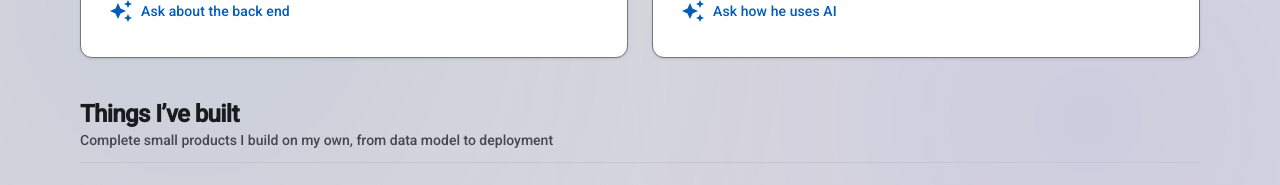
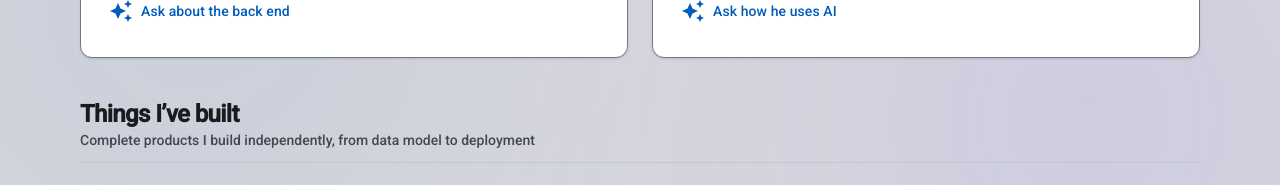
Before and after one commit to thanikc/thanikc.github.io, an Angular app in the folder apps/ui/: page / in a window 1280 px wide. Shown: the part 2400-2585 px from the top of the page. Built offline with nearby package versions, Linux system fonts and the light colour scheme.

Commit message:
feat(ui): reworded side project sub header

```diff
--- a/apps/ui/src/app/domains/profile/profile-projects.component.html
+++ b/apps/ui/src/app/domains/profile/profile-projects.component.html
@@ -2,7 +2,7 @@
   <app-section-header
     heading="Things I’ve built"
     [headingId]="headingId"
-    subtitle="Complete small products I build on my own, from data model to deployment"
+    subtitle="Complete products I build independently, from data model to deployment"
   />
 
   @if (featured().length > 0) {
```
Also changed, not shown: 1 other file (tests, documents, lock files or other folders).
